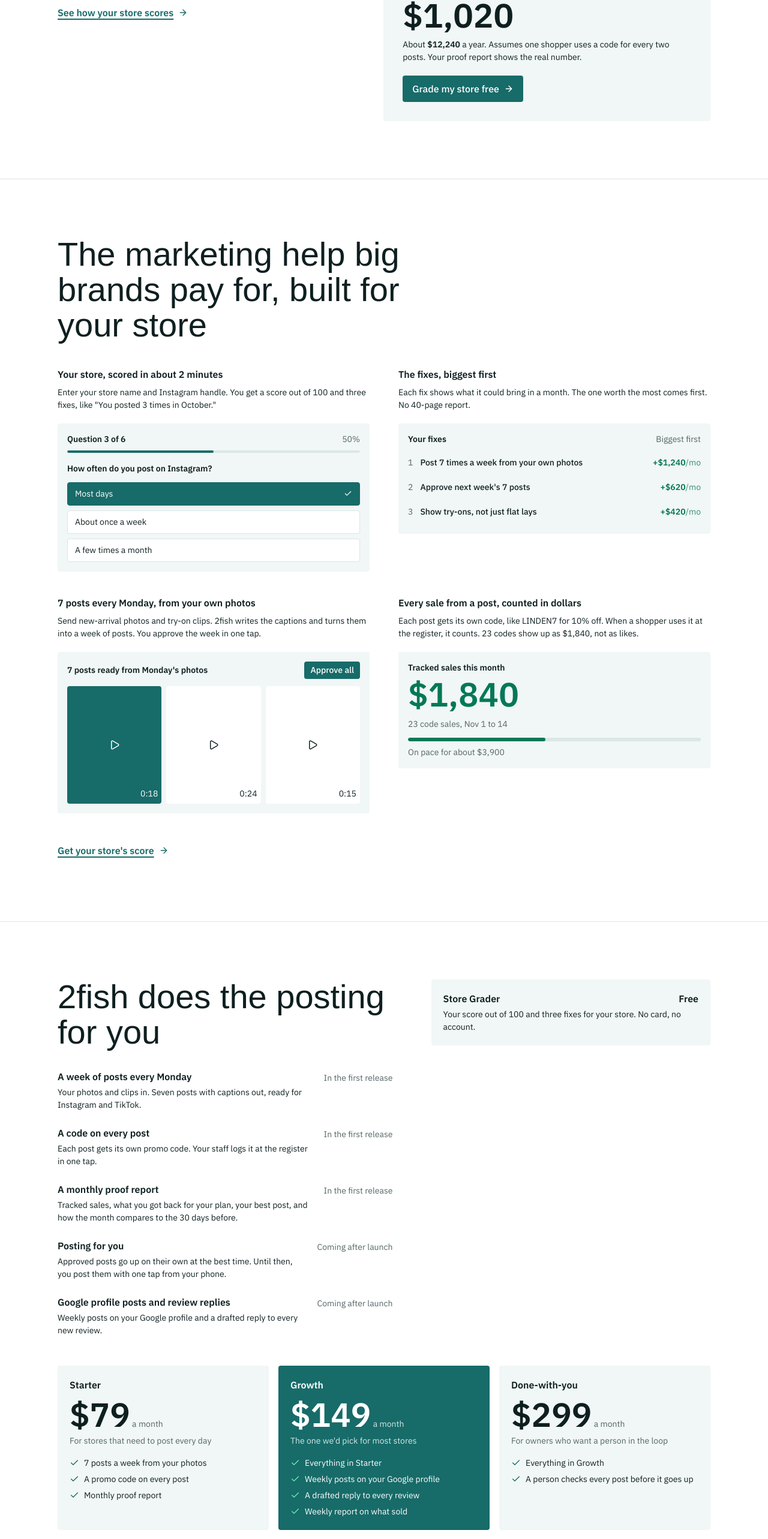
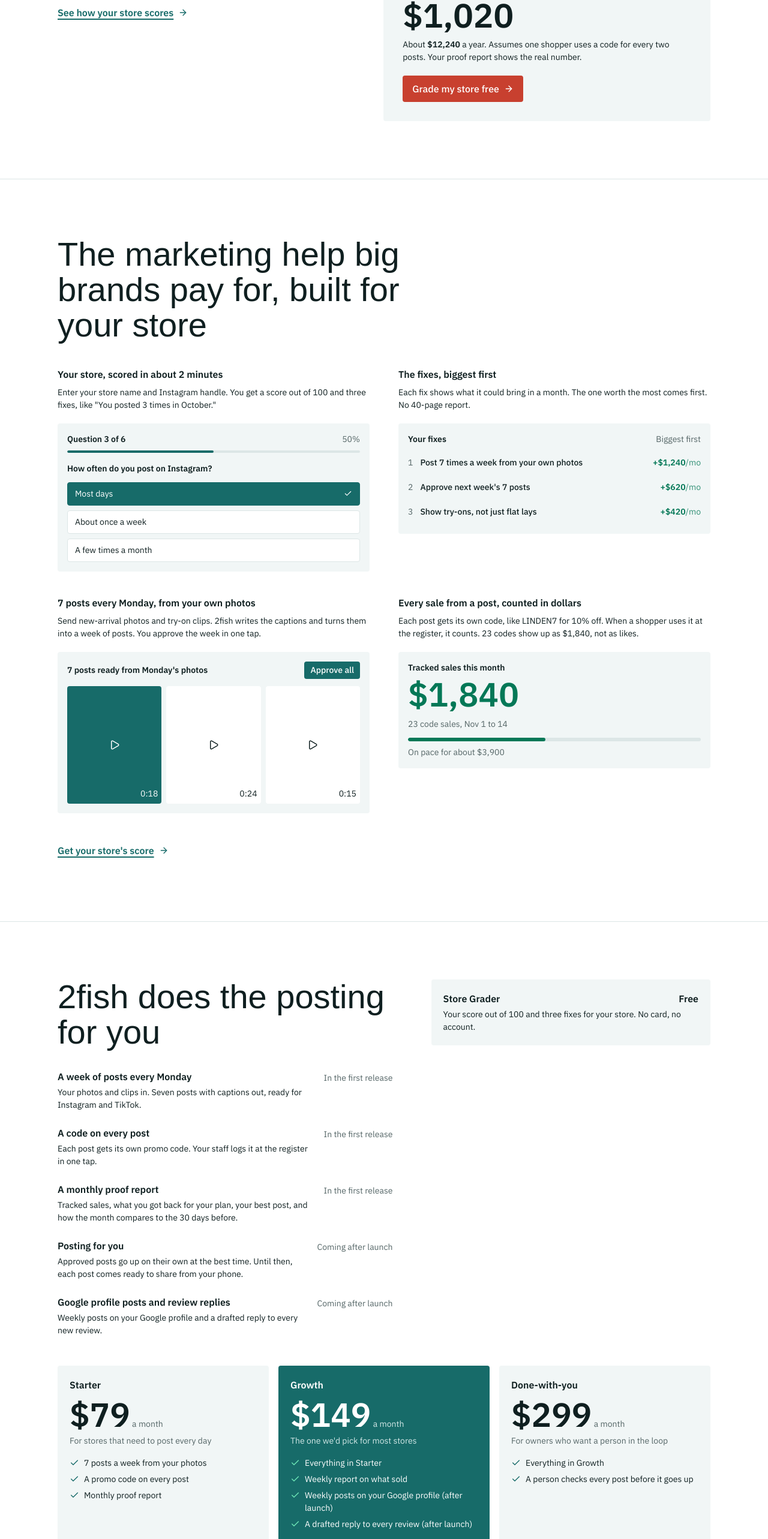
Before and after one commit to jacksonsanders13/2fish, a Next.js app: page / in a window 1280 px wide. Shown: the part 1060-3626 px from the top of the page at 60% size. Built offline with nearby package versions, Linux system fonts and the light colour scheme; a web font is replaced by a local one.

Commit message:
Landing fixes: Growth marks its after-launch items, honest wording on sharing posts, coral calculator button, progress bars drawn full instead of growing in

```diff
--- a/src/components/landing/calculator.tsx
+++ b/src/components/landing/calculator.tsx
@@ -71,7 +71,7 @@ export function PostsCalculator({ className }: { className?: string }) {
         </p>
       </div>
 
-      <Button asChild size="lg" className="mt-5 w-full sm:w-auto">
+      <Button asChild size="lg" variant="signal" className="mt-5 w-full sm:w-auto">
         <Link href="/audit">
           Grade my store free
           <ArrowRight aria-hidden="true" />
--- a/src/components/landing/landing.tsx
+++ b/src/components/landing/landing.tsx
@@ -179,7 +179,12 @@ const plans = [
     name: "Growth",
     price: 149,
     who: "The one we'd pick for most stores",
-    items: ["Everything in Starter", "Weekly posts on your Google profile", "A drafted reply to every review", "Weekly report on what sold"],
+    items: [
+      "Everything in Starter",
+      "Weekly report on what sold",
+      "Weekly posts on your Google profile (after launch)",
+      "A drafted reply to every review (after launch)",
+    ],
     pick: true,
   },
   {
--- a/src/components/landing/loop.tsx
+++ b/src/components/landing/loop.tsx
@@ -144,7 +144,7 @@ export const features = [
   },
   {
     title: "Posting for you",
-    body: "Approved posts go up on their own at the best time. Until then, you post them with one tap from your phone.",
+    body: "Approved posts go up on their own at the best time. Until then, each post comes ready to share from your phone.",
     when: "Coming after launch",
   },
   {
--- a/src/components/motion/grow-bar.tsx
+++ b/src/components/motion/grow-bar.tsx
@@ -1,14 +1,10 @@
-"use client";
+import { cn } from "@/lib/utils";
 
-import { motion, useReducedMotion } from "motion/react";
-import { cn } from "@/lib/utils";
-import { ease } from "./reveal";
-
-// A bar that grows to its width the first time it scrolls into view.
+// A simple bar filled to pct. It used to grow in with JavaScript, which left it
+// empty on slow phones until the page loaded, so now it's just drawn full.
+// delay and duration are still accepted so old callers don't break.
 export function GrowBar({
   pct,
-  delay = 0.2,
-  duration = 0.9,
   className,
   barClassName,
 }: {
@@ -18,16 +14,9 @@ export function GrowBar({
   className?: string;
   barClassName?: string;
 }) {
-  const reduce = useReducedMotion();
   return (
     <div className={cn("h-2 w-full overflow-hidden rounded-full bg-line", className)} aria-hidden="true">
-      <motion.div
-        className={cn("h-full rounded-full bg-night", barClassName)}
-        initial={{ width: reduce ? `${pct}%` : 0 }}
-        whileInView={{ width: `${pct}%` }}
-        viewport={{ once: true }}
-        transition={{ duration: reduce ? 0 : duration, ease, delay }}
-      />
+      <div className={cn("h-full rounded-full bg-night", barClassName)} style={{ width: `${pct}%` }} />
     </div>
   );
 }
```
